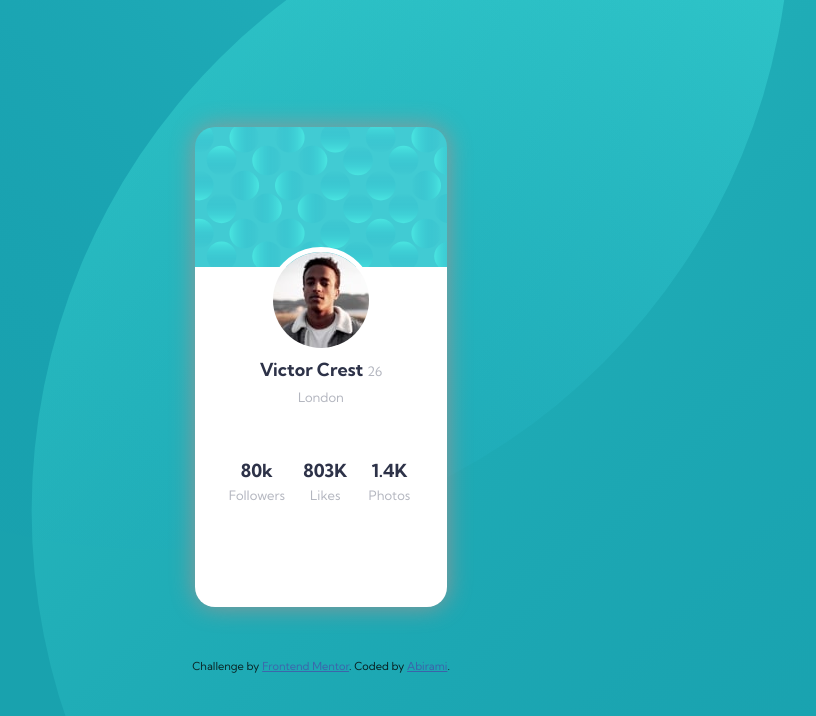
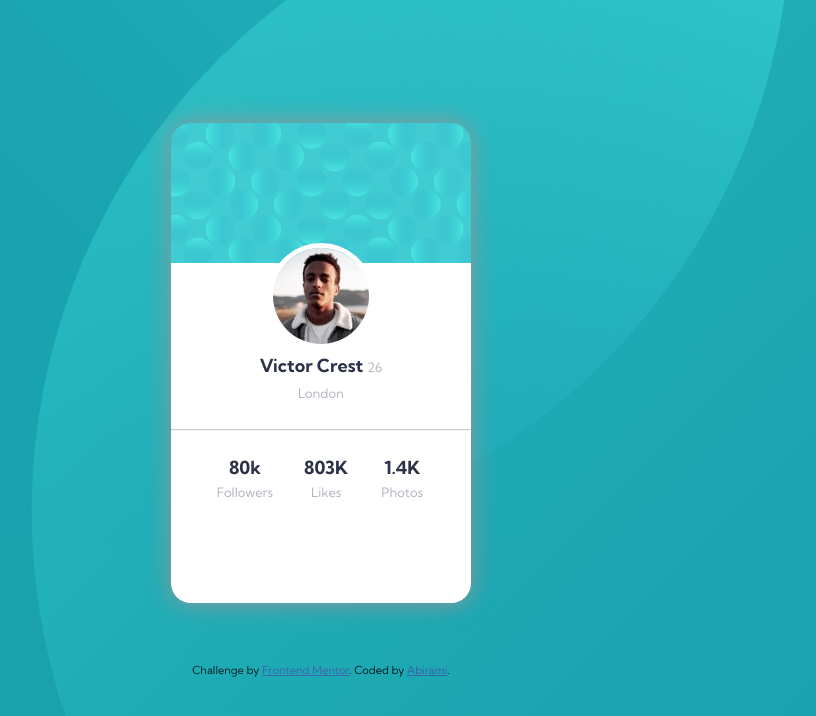
Before and after one commit to ab-irami/Profile-card, a plain HTML site: page index.html in a window 1280 px wide. Shown: the whole page, without its empty margins (319-1135 px from the left). Drawn offline with Linux system fonts and the light colour scheme.

Commit message:
Update styles

```diff
--- a/css/styles.css
+++ b/css/styles.css
@@ -15,6 +15,7 @@ html, body {
     background-color: var(--color-cyan);
     font-size: 18px;
     text-align: center;
+    max-width: 100%;
     display: flex;
     justify-content: center;
     align-items: center;
@@ -44,13 +45,21 @@ html, body {
 .profile-card {
    display: flex;
    flex-direction: column;
-   max-width: 350px;
+   max-width: 300px;
+   width: 300px;
    height: 60vh;
    background: url("../images/bg-pattern-card.svg"), var(--color-white);
    background-repeat: no-repeat;
    border-radius: 20px;
    box-shadow: 0 0 25px var(--color-gray);
    position: relative;
+}
+
+hr {
+    position: relative;
+    top: 28%;
+    width: 100%;
+    opacity: 0.5;
 }
 
 .card-text, span {
```
